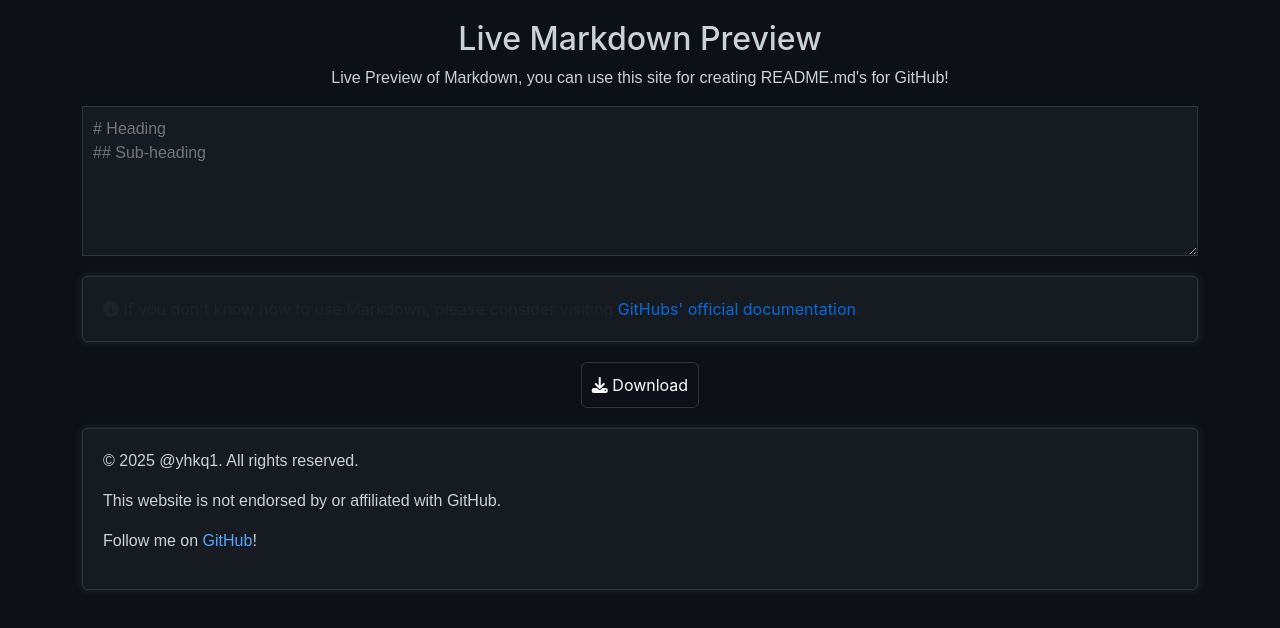
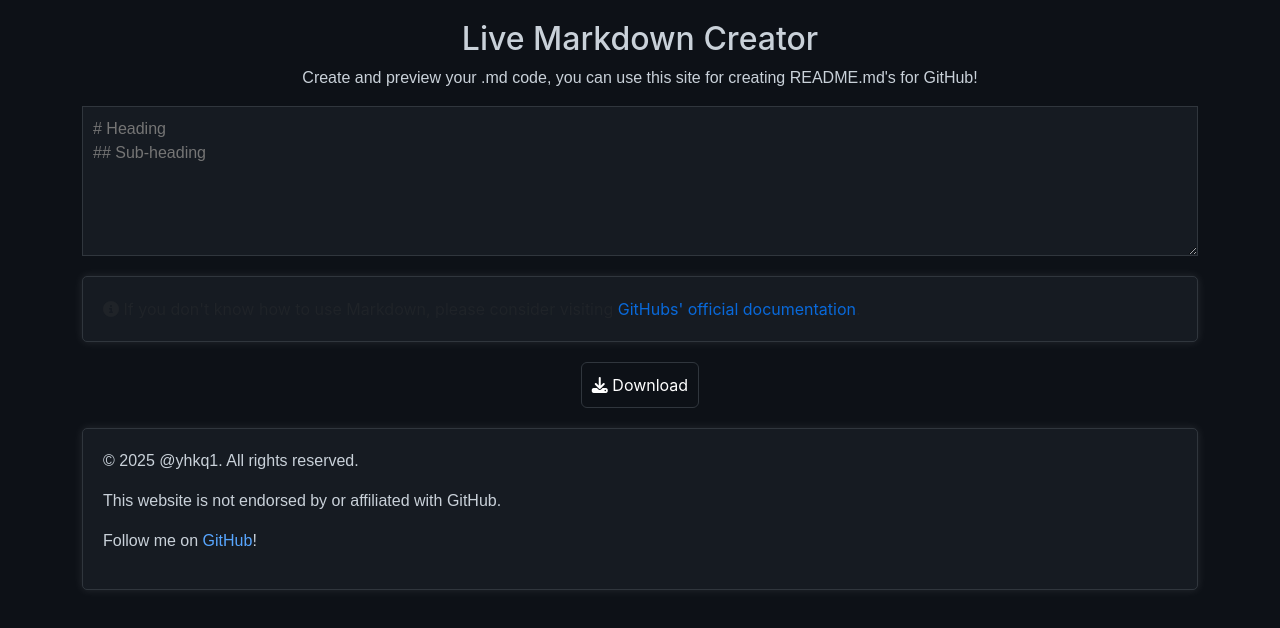
Before and after one commit to yhkq1/mdPreview, a plain HTML site: page index.html in a window 1280 px wide. Drawn offline with nearby package versions, Linux system fonts and the light colour scheme.

Commit message:
Update index.html

```diff
--- a/index.html
+++ b/index.html
@@ -16,8 +16,8 @@
     <link rel="stylesheet" href="styles.css">
     </head>
 <body>
-<h2 id="heading-h2">Live Markdown Preview</h2>
-    <p id="mdInfo">Live Preview of Markdown, you can use this site for creating README.md's for GitHub!</p>
+<h2 id="heading-h2">Live Markdown Creator</h2>
+    <p id="mdInfo">Create and preview your .md code, you can use this site for creating README.md's for GitHub!</p>
 <label for="editor"></label>
 <textarea placeholder="# Heading
 ## Sub-heading" id="editor" oninput="updatePreview()" ></textarea>
```
